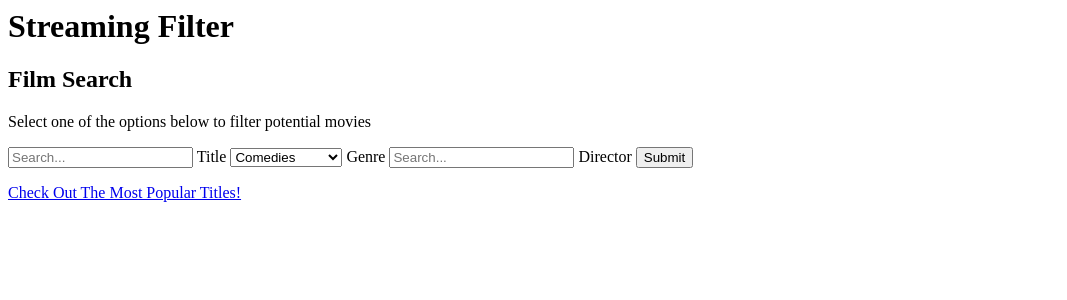
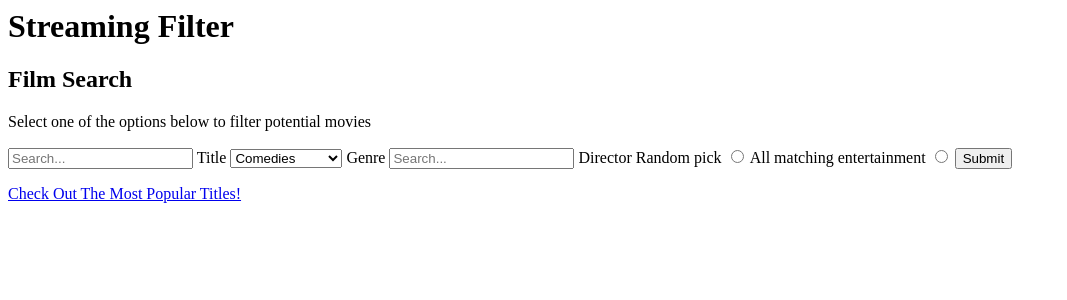
Before and after one commit to CS-257-S22/team-project-team-e-1, a Flask app: template templates/home.html in a window 1280 px wide. Shown: the top 300 px of the page, without its empty margins (0-1067 px from the left). Run offline with Flask 2, Linux system fonts and the light colour scheme; the template is opened without the code that fills it, so the values that code supplies are empty.

Commit message:
Randomness button added

```diff
--- a/templates/home.html
+++ b/templates/home.html
@@ -22,8 +22,13 @@
                  placeholder="Search..."
                  aria-label="Enter a director to filter">
                  <label for="query3">Director</label>
+                 <label for="randomCheck">Random pick</label>
+                 <input type="radio" id="randomCheck" name="randomnessChoice" value="Random">
+                 <label for="standardCheck">All matching entertainment</label>
+                 <input type="radio" id="standardCheck" name="standardChoice" value="Standard">
                  <input type="submit" value="Submit">
               </form>
+
         </div>
 
         <a href= {{ url_for('get_popular_movies') }}>Check Out The Most Popular Titles!</a>
```
